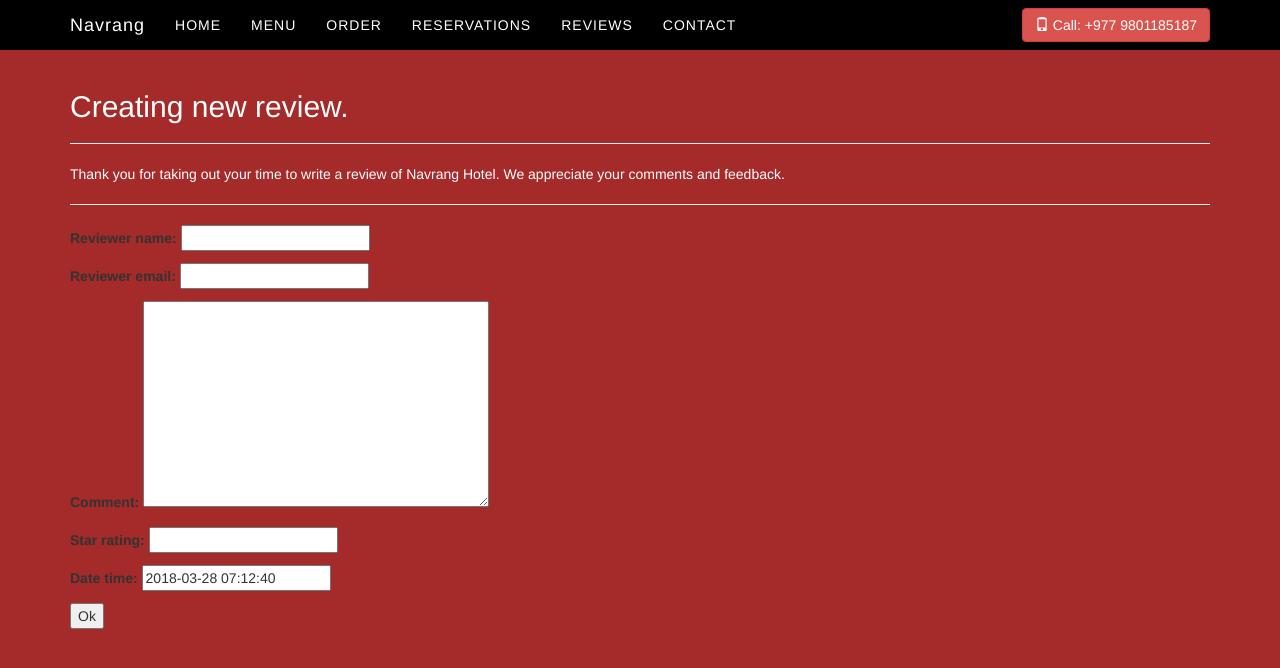
After one commit to navrang-hotel/navrang, a Django app: page /base/reviews/create/ in a window 1280 px wide. The commit adds this page. Shown: the top 668 px of the page. Run offline with Django 3.2, Linux system fonts and the light colour scheme; some libraries are stand-ins or nearby versions.

Commit message:
Adding review create functionality

```diff
--- /dev/null
+++ b/base/templates/base/review_create.html
@@ -0,0 +1,15 @@
+{% extends "base/base_generic.html" %}
+
+{% block content %}
+  <h2 class="nb-fg-white">Creating new review.</h2>
+  <hr />
+  <p class="nb-fg-white">
+Thank you for taking out your time to write a review of Navrang Hotel. We appreciate your comments and feedback.
+  </p>
+  <hr />
+  <form action="" method="post">
+    {% csrf_token %}
+    {{ form.as_p }}
+    <input type="submit" value="Ok" />
+  </form>
+{% endblock %}
--- a/base/templates/base/review_list.html
+++ b/base/templates/base/review_list.html
@@ -8,7 +8,7 @@
   <!-- Reviews -->
   <div class="container nb-fg-white">
     <h2>Reviews</h2>
-    <a href="#" class="nb-std-link">+ Add a review</a>
+    <a href="{% url 'base-reviews-create' %}" class="nb-std-link">+ Add a review</a>
     <br/><br/>
   </div>
   <div class="container text-center nb-bg-maroon fg-white">
--- a/base/urls.py
+++ b/base/urls.py
@@ -17,5 +17,6 @@ urlpatterns = [
     path('order/', views.order, name='base-order'),
     path('contact/', views.contact, name='base-contact'),
     path('reviews/', views.ReviewListView.as_view(), name='base-reviews'),
+    path('reviews/create/', views.ReviewCreate.as_view(), name='base-reviews-create'),
     path('reservation/', views.reservation, name='base-reservation'),
 ]
--- a/base/views.py
+++ b/base/views.py
@@ -8,6 +8,9 @@ from django.shortcuts import render
 
 from .models import MenuCategory, MenuItem, Review
 from django.views import generic
+from django.views.generic.edit import CreateView
+from django.urls import reverse
+
 
 from .forms import FoodSearchForm
 from django.http import HttpResponseRedirect
@@ -32,6 +35,19 @@ class ReviewListView(generic.ListView):
     """View class for review list."""
 
     model = Review
+
+class ReviewCreate(CreateView):
+    """View class for review create."""
+
+    template_name = 'base/review_create.html'
+    model = Review
+    fields = '__all__'
+
+    def get_success_url(self):
+        """Overwrite success url."""
+
+        return reverse('base-index')
+
 
 def reservation(request):
     """View function for reservation."""
```
